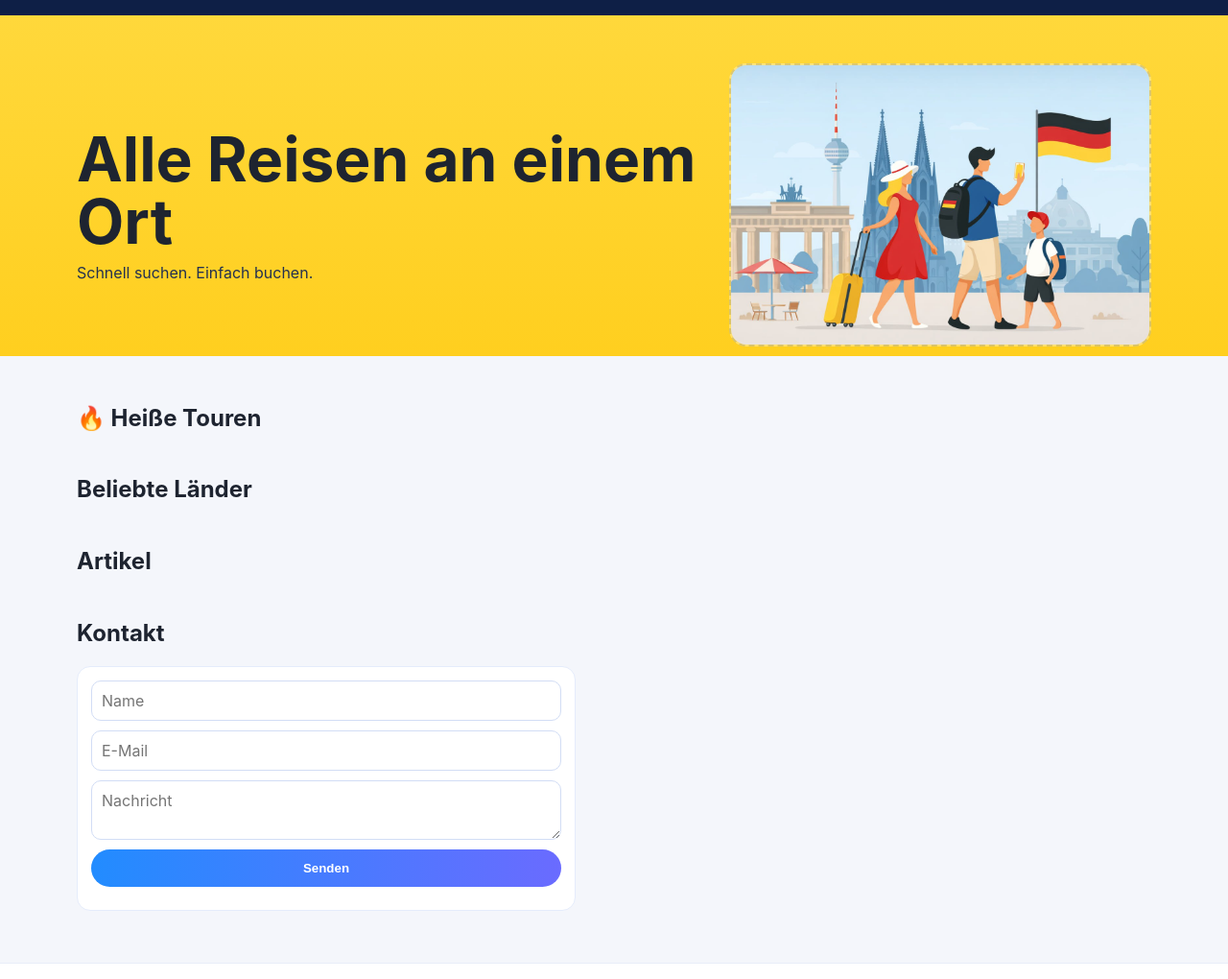
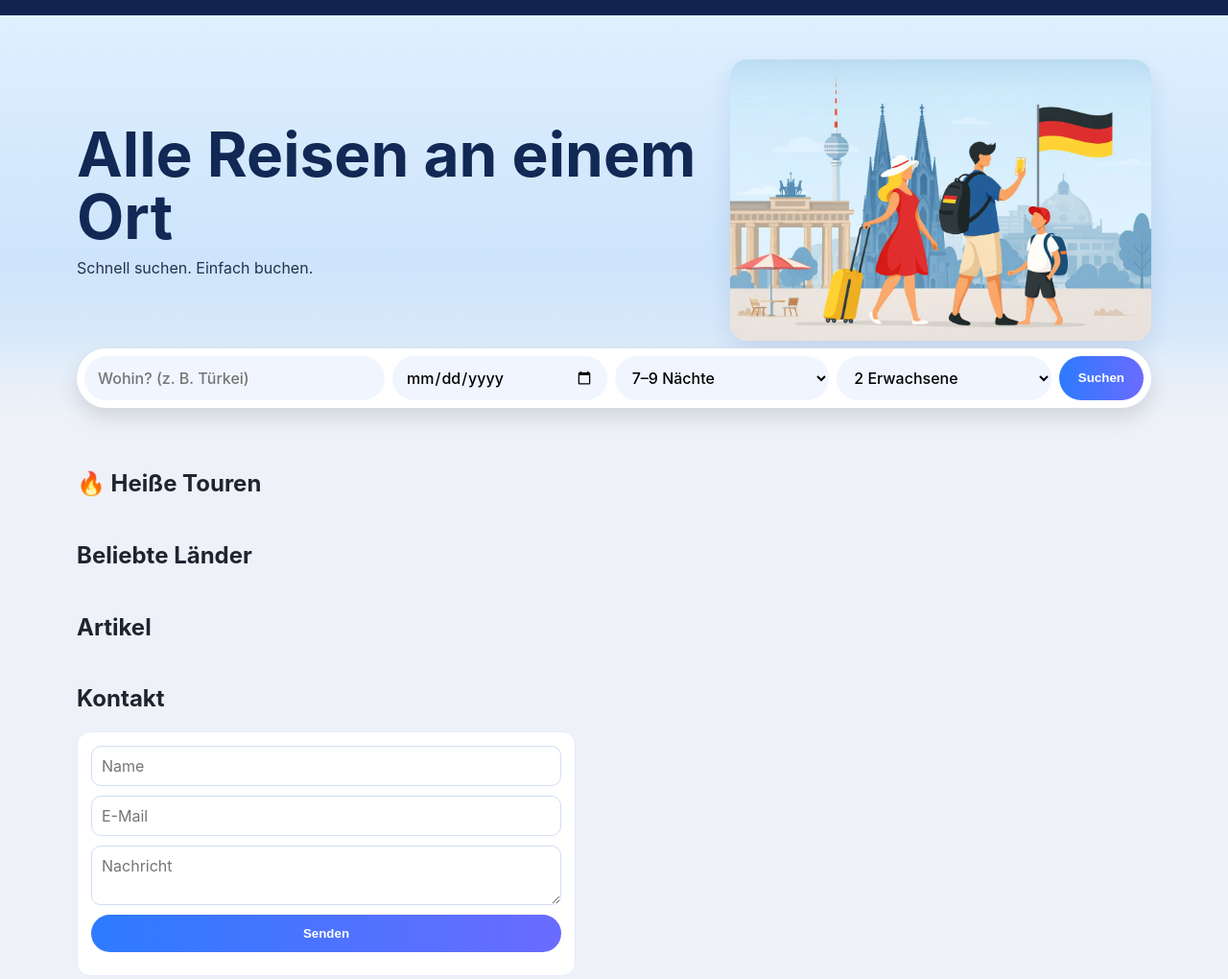
Before and after one commit to Andrii-Tiurin/monotours24noe, a website: page public/index.html in a window 1280 px wide. Shown: the top 1020 px of the page at 96% size. Drawn offline with Linux system fonts and the light colour scheme; no server answers.

Commit message:
Refine to soft blue hero style and harmonize image integration on Pages and VPS

```diff
--- a/public/index.html
+++ b/public/index.html
@@ -15,6 +15,15 @@
     <div class="hero-illu">
       <img src="/public/assets/hero-germany.jpg" alt="Familie auf Reise in Deutschland" />
     </div>
+  </div>
+  <div class="container search-wrap" id="search">
+    <form class="search-bar" onsubmit="event.preventDefault();document.getElementById('contact').scrollIntoView({behavior:'smooth'})">
+      <input type="text" placeholder="Wohin? (z. B. Türkei)" required>
+      <input type="date" required>
+      <select><option>7–9 Nächte</option></select>
+      <select><option>2 Erwachsene</option></select>
+      <button class="btn" type="submit">Suchen</button>
+    </form>
   </div>
 </header>
 <main class="main-light">
--- a/public/style.css
+++ b/public/style.css
@@ -1,20 +1,37 @@
-:root{--yellow:#ffd83b;--blue:#228cff;--blue2:#6a6bff;--text:#1e2430;--muted:#5f6776;--bg:#f4f6fb}
+:root{--blue:#2d7bff;--blue2:#6a6bff;--text:#1e2430;--muted:#5f6776;--bg:#eef2f8}
 *{box-sizing:border-box}body{margin:0;font-family:Inter,system-ui,sans-serif;color:var(--text);background:var(--bg)}
-.container{width:min(1120px,92%);margin:0 auto}.topline{background:#0e1f46;color:#dbe7ff;text-align:center;padding:8px 12px;font-weight:600}
-.hero-header{background:linear-gradient(180deg,var(--yellow),#ffcf1f)}.nav{display:flex;align-items:center;justify-content:space-between;padding:18px 0;gap:12px}
-.logo{font-weight:900;font-size:1.25rem;color:#0f1b35;text-decoration:none}nav{display:flex;gap:16px;flex-wrap:wrap}nav a{text-decoration:none;color:#22304d;font-weight:600}
+.container{width:min(1120px,92%);margin:0 auto}
+.topline{background:#10244f;color:#dbe7ff;text-align:center;padding:8px 12px;font-weight:600}
+.hero-header{position:relative;background:linear-gradient(180deg,#dff0ff 0%,#cde4fb 58%,#e6eef9 100%);overflow:hidden}
+.hero-header::after{content:"";position:absolute;inset:auto 0 0 0;height:110px;background:linear-gradient(to bottom,rgba(255,255,255,0),#eef2f8 86%)}
+.nav{display:flex;align-items:center;justify-content:space-between;padding:18px 0;gap:12px;position:relative;z-index:2}
+.logo{font-weight:900;font-size:1.25rem;color:#0f1b35;text-decoration:none}
+nav{display:flex;gap:16px;flex-wrap:wrap}nav a{text-decoration:none;color:#22304d;font-weight:600}
 .btn{background:linear-gradient(90deg,var(--blue),var(--blue2));color:#fff;border:none;border-radius:999px;padding:12px 20px;font-weight:800;cursor:pointer;text-decoration:none;display:inline-block}
-.btn-white{background:#fff;color:#1a2e57}.hero-grid{display:grid;grid-template-columns:1.2fr .8fr;gap:20px;align-items:center;padding:14px 0 10px}
-h1{font-size:clamp(34px,6vw,64px);line-height:1.02;margin:0 0 10px}p{margin:0;color:#24314f}.hero-illu{background:rgba(255,255,255,.35);border:2px dashed rgba(16,33,73,.15);border-radius:18px;min-height:220px;display:grid;place-items:center;overflow:hidden}
-.hero-illu img{width:100%;height:100%;object-fit:cover;display:block}
-.main-light{padding:24px 0}.section{margin-top:26px}.hot-grid{display:grid;grid-template-columns:repeat(4,1fr);gap:12px}.hot{border-radius:14px;padding:14px;color:#fff;min-height:150px;display:flex;flex-direction:column;justify-content:flex-end;box-shadow:0 8px 16px rgba(0,0,0,.12);position:relative}
-.hot span{position:absolute;top:10px;left:10px;background:#fff;color:#1e2f56;padding:4px 8px;border-radius:8px;font-weight:800}.hot h4{margin:34px 0 6px}.hot p{color:#eff4ff}.hot strong{margin-top:8px}
+.btn-white{background:#fff;color:#1a2e57}
+.hero-grid{display:grid;grid-template-columns:1.2fr .8fr;gap:22px;align-items:center;padding:10px 0 8px;position:relative;z-index:2}
+h1{font-size:clamp(34px,6vw,64px);line-height:1.02;margin:0 0 10px;color:#122855}
+p{margin:0;color:#24314f}
+.hero-illu{border-radius:18px;min-height:230px;overflow:hidden;background:rgba(255,255,255,.45);box-shadow:0 10px 24px rgba(30,80,150,.12)}
+.hero-illu img{width:100%;height:100%;object-fit:cover;display:block;filter:saturate(1.05)}
+.search-wrap{padding:0 0 30px;position:relative;z-index:2}
+.search-bar{background:#fff;border-radius:999px;padding:8px;display:grid;grid-template-columns:1.4fr 1fr 1fr 1fr auto;gap:8px;box-shadow:0 10px 22px rgba(0,0,0,.12)}
+.search-bar input,.search-bar select{border:none;background:#f1f5ff;border-radius:999px;padding:12px 14px;font-weight:500}
+.main-light{padding:8px 0 24px}
+.section{margin-top:26px}
+.hot-grid{display:grid;grid-template-columns:repeat(4,1fr);gap:12px}
+.hot{border-radius:14px;padding:14px;color:#fff;min-height:150px;display:flex;flex-direction:column;justify-content:flex-end;position:relative;box-shadow:0 8px 18px rgba(45,88,170,.2)}
+.hot span{position:absolute;top:10px;left:10px;background:#fff;color:#1e2f56;padding:4px 8px;border-radius:8px;font-weight:800}
+.hot h4{margin:34px 0 6px}.hot strong{margin-top:8px}
 .card1{background:linear-gradient(120deg,#20a4ff,#3a7bff)}.card2{background:linear-gradient(120deg,#00b7a8,#2c9bff)}.card3{background:linear-gradient(120deg,#5f7bff,#7a4dff)}.card4{background:linear-gradient(120deg,#24b56b,#28b8c9)}
-.promo-grid{display:grid;grid-template-columns:1fr 1fr;gap:16px}.promo-card{border-radius:18px;padding:22px;color:#11213f}.promo-card.sky{background:linear-gradient(140deg,#dff2ff,#cde5ff)}
-.countries{display:grid;grid-template-columns:repeat(3,1fr);gap:12px}.country{text-decoration:none;color:#fff;min-height:110px;border-radius:14px;padding:14px;display:flex;flex-direction:column;justify-content:space-between;box-shadow:0 8px 16px rgba(0,0,0,.12)}
-.country b{font-size:1.4rem}.egypt{background:linear-gradient(120deg,#d88a4b,#9c5f2b)}.turkey{background:linear-gradient(120deg,#2d88c8,#45b5f0)}.uae{background:linear-gradient(120deg,#2ca9a0,#5ec7bb)}.spain{background:linear-gradient(120deg,#f07a58,#ec5f81)}.thai{background:linear-gradient(120deg,#2a9d8f,#4db6ac)}.maldives{background:linear-gradient(120deg,#1db9b2,#47d7ff)}
+.promo-grid{display:grid;grid-template-columns:1fr 1fr;gap:16px}
+.promo-card{border-radius:18px;padding:22px}.promo-card.blue{background:linear-gradient(140deg,#d8ebff,#b9d8ff)}.promo-card.sky{background:linear-gradient(140deg,#dff2ff,#cde5ff)}
+.countries{display:grid;grid-template-columns:repeat(3,1fr);gap:12px}
+.country{text-decoration:none;color:#fff;min-height:110px;border-radius:14px;padding:14px;display:flex;flex-direction:column;justify-content:space-between;box-shadow:0 8px 16px rgba(0,0,0,.12)}
+.country b{font-size:1.4rem}
+.egypt{background:linear-gradient(120deg,#d88a4b,#9c5f2b)}.turkey{background:linear-gradient(120deg,#2d88c8,#45b5f0)}.uae{background:linear-gradient(120deg,#2ca9a0,#5ec7bb)}.spain{background:linear-gradient(120deg,#f07a58,#ec5f81)}.thai{background:linear-gradient(120deg,#2a9d8f,#4db6ac)}.maldives{background:linear-gradient(120deg,#1db9b2,#47d7ff)}
 .card{background:#fff;border:1px solid #e5ecfb;border-radius:14px;padding:14px}.form{display:grid;gap:10px;max-width:520px}input,textarea,select{border:1px solid #d2ddf5;border-radius:10px;padding:10px;font:inherit}
 .footer-light{background:#fff;margin-top:30px;border-top:1px solid #e8edf8;padding:20px 0}.foot-grid{display:grid;grid-template-columns:1.5fr 1fr 1fr;gap:12px}.foot-grid a{display:block;text-decoration:none;color:#43506b;margin:6px 0}.logo.dark{color:#111a2e}.copy{margin-top:8px;color:#7b8498;font-size:.92rem}
 .admin-page .card{margin:14px 0}.rowBtns{display:flex;gap:10px;flex-wrap:wrap}
-@media (max-width:980px){.hero-grid{grid-template-columns:1fr}.hot-grid{grid-template-columns:1fr 1fr}.countries{grid-template-columns:1fr 1fr}}
-@media (max-width:640px){nav{display:none}.hot-grid,.countries,.foot-grid,.promo-grid{grid-template-columns:1fr}}
+@media (max-width:980px){.hero-grid{grid-template-columns:1fr}.search-bar{grid-template-columns:1fr 1fr}.hot-grid{grid-template-columns:1fr 1fr}.countries{grid-template-columns:1fr 1fr}}
+@media (max-width:640px){nav{display:none}.search-bar{grid-template-columns:1fr}.hot-grid,.countries,.foot-grid,.promo-grid{grid-template-columns:1fr}}
--- a/styles.css
+++ b/styles.css
@@ -1,19 +1,38 @@
-:root{--yellow:#ffd83b;--blue:#228cff;--blue2:#6a6bff;--text:#1e2430;--muted:#5f6776;--bg:#f4f6fb}
+:root{--blue:#2d7bff;--blue2:#6a6bff;--text:#1e2430;--muted:#5f6776;--bg:#eef2f8}
 *{box-sizing:border-box}body{margin:0;font-family:Inter,system-ui,sans-serif;color:var(--text);background:var(--bg)}
-.container{width:min(1120px,92%);margin:0 auto}.topline{background:#0e1f46;color:#dbe7ff;text-align:center;padding:8px 12px;font-weight:600}
-.hero-header{background:linear-gradient(180deg,var(--yellow),#ffcf1f)}.nav{display:flex;align-items:center;justify-content:space-between;padding:18px 0;gap:12px}
-.logo{font-weight:900;font-size:1.25rem;color:#0f1b35;text-decoration:none}nav{display:flex;gap:16px;flex-wrap:wrap}nav a{text-decoration:none;color:#22304d;font-weight:600}
-.btn{background:linear-gradient(90deg,var(--blue),var(--blue2));color:#fff;border:none;border-radius:999px;padding:12px 20px;font-weight:800;cursor:pointer;text-decoration:none;display:inline-block}.btn-white{background:#fff;color:#1a2e57}
-.hero-grid{display:grid;grid-template-columns:1.2fr .8fr;gap:20px;align-items:center;padding:14px 0 10px}
-h1{font-size:clamp(34px,6vw,64px);line-height:1.02;margin:0 0 10px}p{margin:0;color:#24314f}.hero-illu{border-radius:18px;min-height:220px;overflow:hidden;background:rgba(255,255,255,.35)}.hero-illu img{width:100%;height:100%;object-fit:cover;display:block}
-.search-wrap{padding:0 0 24px}.search-bar{background:#fff;border-radius:999px;padding:8px;display:grid;grid-template-columns:1.4fr 1fr 1fr 1fr auto;gap:8px;box-shadow:0 10px 22px rgba(0,0,0,.15)}
+.container{width:min(1120px,92%);margin:0 auto}
+.topline{background:#10244f;color:#dbe7ff;text-align:center;padding:8px 12px;font-weight:600}
+.hero-header{position:relative;background:linear-gradient(180deg,#dff0ff 0%,#cde4fb 58%,#e6eef9 100%);overflow:hidden}
+.hero-header::after{content:"";position:absolute;inset:auto 0 0 0;height:110px;background:linear-gradient(to bottom,rgba(255,255,255,0),#eef2f8 86%)}
+.nav{display:flex;align-items:center;justify-content:space-between;padding:18px 0;gap:12px;position:relative;z-index:2}
+.logo{font-weight:900;font-size:1.25rem;color:#0f1b35;text-decoration:none}
+nav{display:flex;gap:16px;flex-wrap:wrap}nav a{text-decoration:none;color:#22304d;font-weight:600}
+.btn{background:linear-gradient(90deg,var(--blue),var(--blue2));color:#fff;border:none;border-radius:999px;padding:12px 20px;font-weight:800;cursor:pointer;text-decoration:none;display:inline-block}
+.btn-white{background:#fff;color:#1a2e57}
+.hero-grid{display:grid;grid-template-columns:1.2fr .8fr;gap:22px;align-items:center;padding:10px 0 8px;position:relative;z-index:2}
+h1{font-size:clamp(34px,6vw,64px);line-height:1.02;margin:0 0 10px;color:#122855}
+p{margin:0;color:#24314f}
+.hero-illu{border-radius:18px;min-height:230px;overflow:hidden;background:rgba(255,255,255,.45);box-shadow:0 10px 24px rgba(30,80,150,.12)}
+.hero-illu img{width:100%;height:100%;object-fit:cover;display:block;filter:saturate(1.05)}
+.search-wrap{padding:0 0 30px;position:relative;z-index:2}
+.search-bar{background:#fff;border-radius:999px;padding:8px;display:grid;grid-template-columns:1.4fr 1fr 1fr 1fr auto;gap:8px;box-shadow:0 10px 22px rgba(0,0,0,.12)}
 .search-bar input,.search-bar select{border:none;background:#f1f5ff;border-radius:999px;padding:12px 14px;font-weight:500}
-.main-light{padding:24px 0}.promo-grid{display:grid;grid-template-columns:1fr 1fr;gap:16px}.promo-card{border-radius:18px;padding:22px}.promo-card.blue{background:linear-gradient(140deg,#d8ebff,#b9d8ff)}.promo-card.sky{background:linear-gradient(140deg,#dff2ff,#cde5ff)}
-.section{margin-top:26px}.hot-grid{display:grid;grid-template-columns:repeat(4,1fr);gap:12px}.hot{border-radius:14px;padding:14px;color:#fff;min-height:150px;display:flex;flex-direction:column;justify-content:flex-end;position:relative}.hot span{position:absolute;top:10px;left:10px;background:#fff;color:#1e2f56;padding:4px 8px;border-radius:8px;font-weight:800}
-.hot h4{margin:34px 0 6px}.hot strong{margin-top:8px}.card1{background:linear-gradient(120deg,#20a4ff,#3a7bff)}.card2{background:linear-gradient(120deg,#00b7a8,#2c9bff)}.card3{background:linear-gradient(120deg,#5f7bff,#7a4dff)}.card4{background:linear-gradient(120deg,#24b56b,#28b8c9)}
-.newsletter{background:#fff;border-radius:16px;padding:18px;display:grid;grid-template-columns:1.2fr 1fr;gap:10px;align-items:center}.newsletter form{display:flex;gap:8px}.newsletter input{flex:1;border:1px solid #d7e0f5;border-radius:999px;padding:12px 14px}
-.countries{display:grid;grid-template-columns:repeat(3,1fr);gap:12px}.country{text-decoration:none;color:#fff;min-height:110px;border-radius:14px;padding:14px;display:flex;flex-direction:column;justify-content:space-between}.country b{font-size:1.4rem}
+.main-light{padding:8px 0 24px}
+.promo-grid{display:grid;grid-template-columns:1fr 1fr;gap:16px}
+.promo-card{border-radius:18px;padding:22px}.promo-card.blue{background:linear-gradient(140deg,#d8ebff,#b9d8ff)}.promo-card.sky{background:linear-gradient(140deg,#dff2ff,#cde5ff)}
+.section{margin-top:26px}
+.hot-grid{display:grid;grid-template-columns:repeat(4,1fr);gap:12px}
+.hot{border-radius:14px;padding:14px;color:#fff;min-height:150px;display:flex;flex-direction:column;justify-content:flex-end;position:relative;box-shadow:0 8px 18px rgba(45,88,170,.2)}
+.hot span{position:absolute;top:10px;left:10px;background:#fff;color:#1e2f56;padding:4px 8px;border-radius:8px;font-weight:800}
+.hot h4{margin:34px 0 6px}.hot strong{margin-top:8px}
+.card1{background:linear-gradient(120deg,#20a4ff,#3a7bff)}.card2{background:linear-gradient(120deg,#00b7a8,#2c9bff)}.card3{background:linear-gradient(120deg,#5f7bff,#7a4dff)}.card4{background:linear-gradient(120deg,#24b56b,#28b8c9)}
+.newsletter{background:#fff;border-radius:16px;padding:18px;display:grid;grid-template-columns:1.2fr 1fr;gap:10px;align-items:center;box-shadow:0 8px 16px rgba(0,0,0,.06)}
+.newsletter form{display:flex;gap:8px}.newsletter input{flex:1;border:1px solid #d7e0f5;border-radius:999px;padding:12px 14px}
+.countries{display:grid;grid-template-columns:repeat(3,1fr);gap:12px}
+.country{text-decoration:none;color:#fff;min-height:110px;border-radius:14px;padding:14px;display:flex;flex-direction:column;justify-content:space-between;box-shadow:0 8px 16px rgba(0,0,0,.12)}
+.country b{font-size:1.4rem}
 .egypt{background:linear-gradient(120deg,#d88a4b,#9c5f2b)}.turkey{background:linear-gradient(120deg,#2d88c8,#45b5f0)}.uae{background:linear-gradient(120deg,#2ca9a0,#5ec7bb)}.spain{background:linear-gradient(120deg,#f07a58,#ec5f81)}.thai{background:linear-gradient(120deg,#2a9d8f,#4db6ac)}.maldives{background:linear-gradient(120deg,#1db9b2,#47d7ff)}
-.footer-light{background:#fff;margin-top:30px;border-top:1px solid #e8edf8;padding:20px 0}.foot-grid{display:grid;grid-template-columns:1.5fr 1fr 1fr;gap:12px}.foot-grid a{display:block;text-decoration:none;color:#43506b;margin:6px 0}.logo.dark{color:#111a2e}.copy{margin-top:8px;color:#7b8498;font-size:.92rem}
+.footer-light{background:#fff;margin-top:30px;border-top:1px solid #e8edf8;padding:20px 0}
+.foot-grid{display:grid;grid-template-columns:1.5fr 1fr 1fr;gap:12px}.foot-grid a{display:block;text-decoration:none;color:#43506b;margin:6px 0}.logo.dark{color:#111a2e}.copy{margin-top:8px;color:#7b8498;font-size:.92rem}
 @media (max-width:980px){.hero-grid,.newsletter{grid-template-columns:1fr}.search-bar{grid-template-columns:1fr 1fr}.hot-grid{grid-template-columns:1fr 1fr}.countries{grid-template-columns:1fr 1fr}}
 @media (max-width:640px){nav{display:none}.search-bar{grid-template-columns:1fr}.promo-grid,.hot-grid,.countries,.foot-grid{grid-template-columns:1fr}}
```
